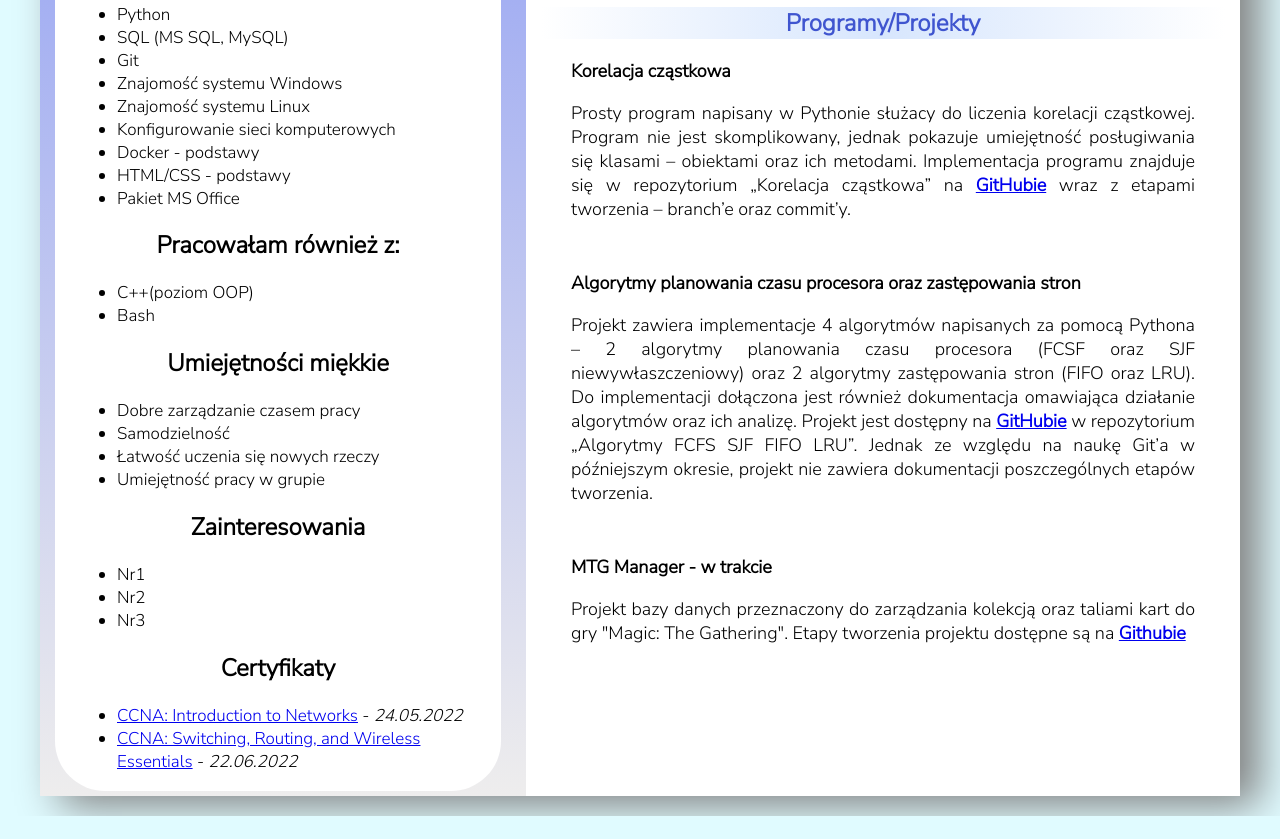
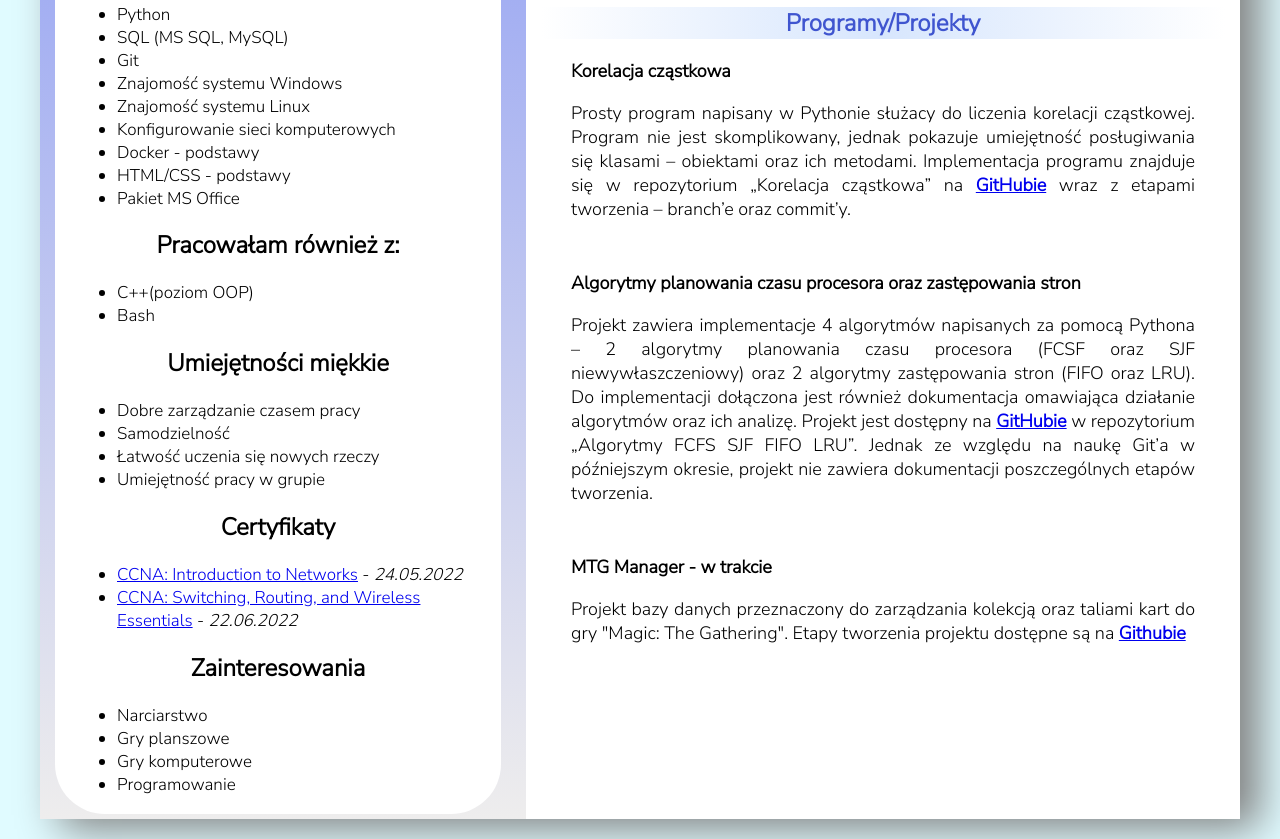
Before and after one commit to xizula/CV-HTML, a plain HTML site: page index.html in a window 1280 px wide. Shown: the part 785-1624 px from the top of the page. Before the commit the page ends 1601 px from the top, so only its background shows below. Drawn offline with Linux system fonts and the light colour scheme.

Commit message:
Intrests added

```diff
--- a/index.html
+++ b/index.html
@@ -48,16 +48,17 @@
                     <li>Łatwość uczenia się nowych rzeczy</li>
                     <li>Umiejętność pracy w grupie</li>
                 </ul>
-                <h2>Zainteresowania</h2>
-                <ul>
-                    <li>Nr1</li>
-                    <li>Nr2</li>
-                    <li>Nr3</li>
-                </ul>
                 <h2>Certyfikaty</h2>
                 <ul>
                     <li><a href = "https://www.credly.com/badges/e7c6b56c-8dde-4976-95e2-3df61be4625c/public_url">CCNA: Introduction to Networks</a> - <i>24.05.2022</i></li>
                     <li><a href = "https://www.credly.com/badges/a4861a9d-421c-4a7d-8213-46c9e74281c5/public_url">CCNA: Switching, Routing, and Wireless Essentials</a> - <i>22.06.2022</i></li>
+                </ul>
+                <h2>Zainteresowania</h2>
+                <ul>
+                    <li>Narciarstwo</li>
+                    <li>Gry planszowe</li>
+                    <li>Gry komputerowe</li>
+                    <li>Programowanie</li>
                 </ul>
             </div>
         </header>
```
